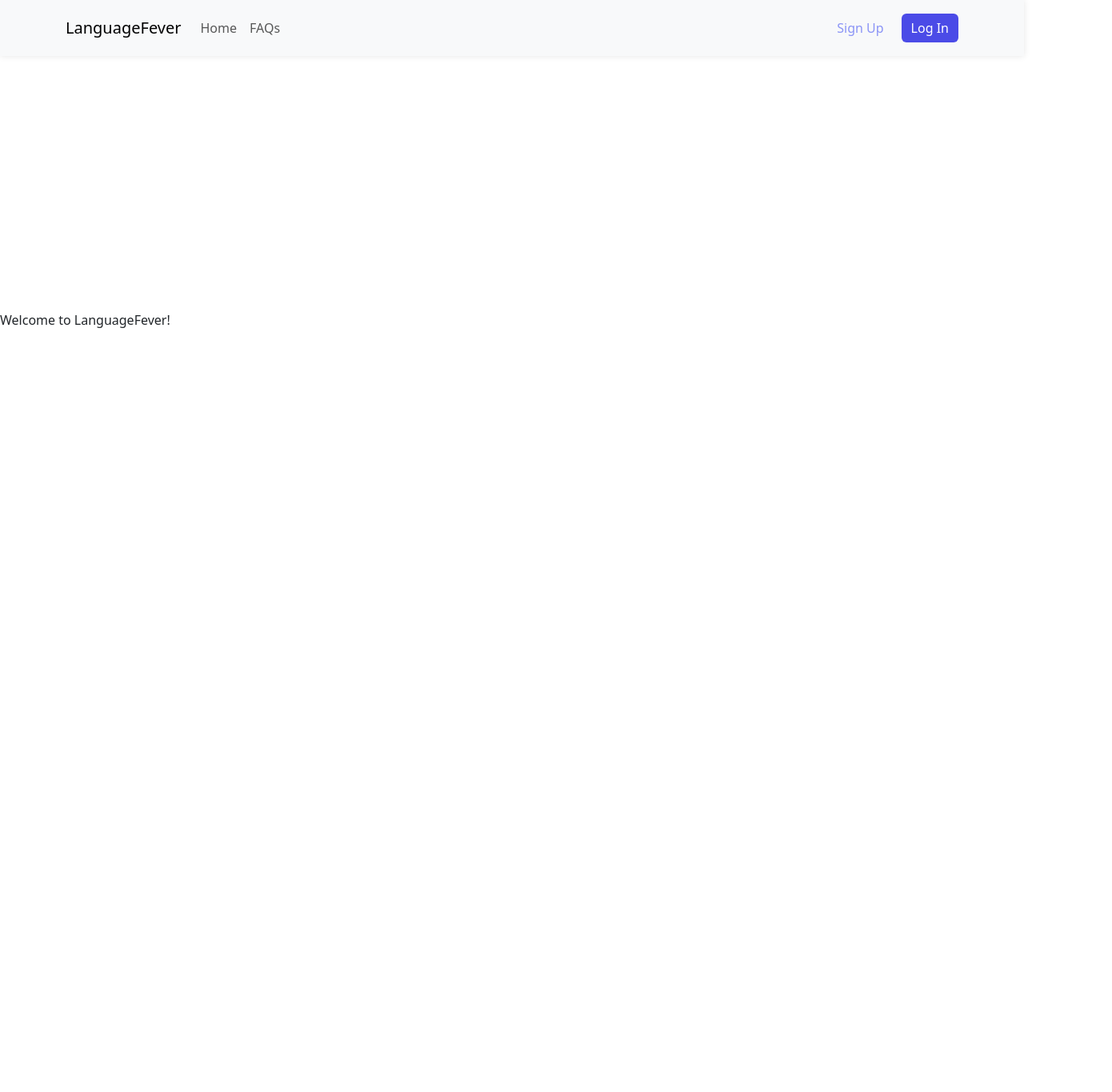
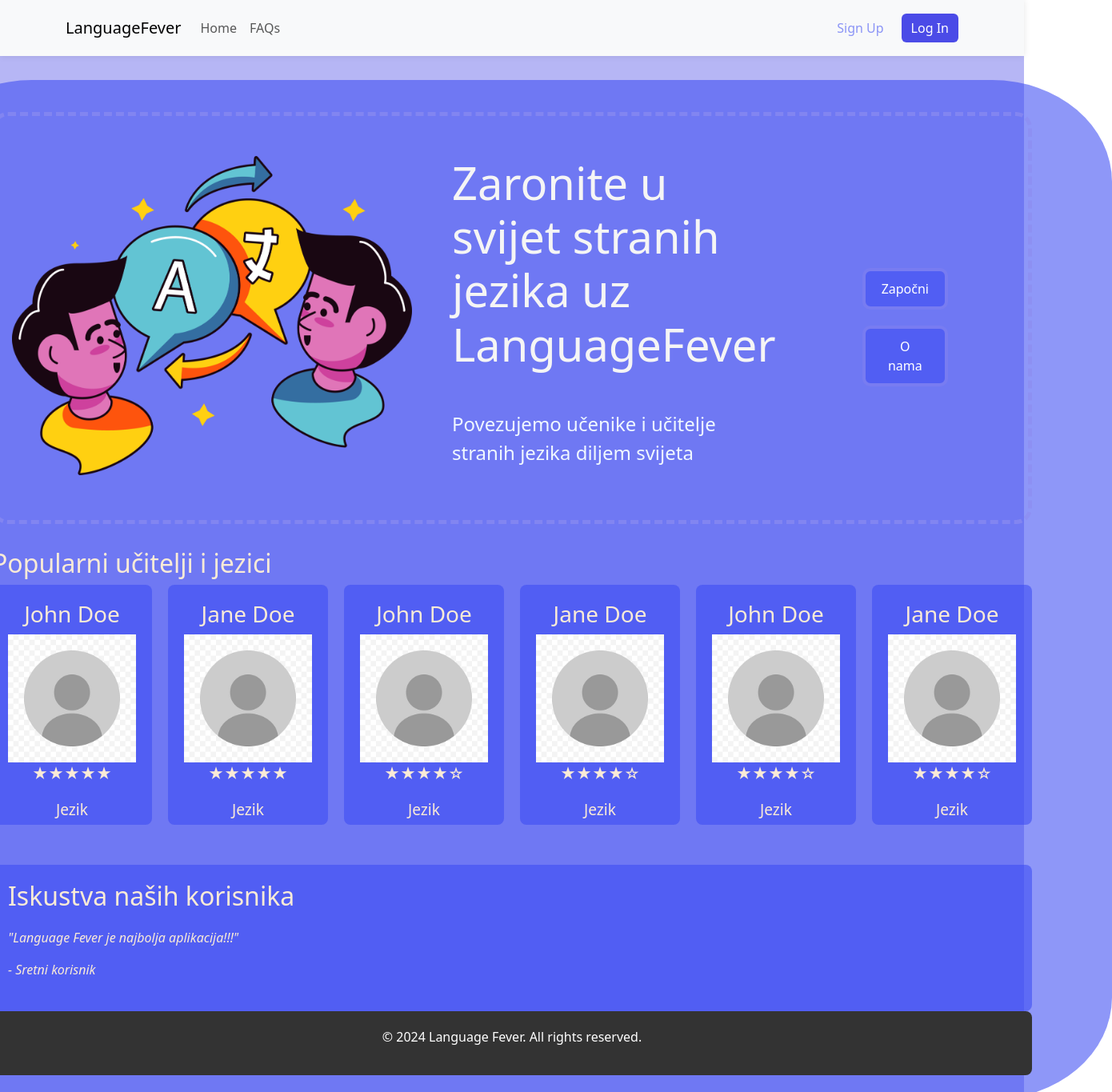
Before and after one commit to Progici/LanguageFever, a React (Vite) app in the folder frontend/my-react-app/: page / in a window 1280 px wide. Shown: the top 1365 px of the page at 80% size, 1390 px wide, since content can reach past the window. Before the commit the page ends 800 px from the top, so only its background shows below. Built offline with nearby package versions, Linux system fonts and the light colour scheme.

Commit message:
Home page aplikacije

```diff
--- /dev/null
+++ b/frontend/my-react-app/src/components/Home.css
@@ -0,0 +1,145 @@
+/* src/HomePage.css */
+
+.home {
+    padding-top: 100px;
+    padding-bottom: 30px;
+    padding-left: 200px;
+    padding-right: 200px;
+    display: flex;
+    flex-direction: column;
+    justify-content: center;
+    align-items: center;
+    background-color: rgba(141, 141, 240, 0.638);
+    width: 100vw;
+
+  }
+
+  .home-section{
+    border-radius: 10%;
+    padding-top: 40px;
+    padding-bottom: 30px;
+    padding-left: 100px;
+    padding-right: 100px;
+    background-color: rgba(61, 76, 243, 0.582);
+
+  }
+
+  /* Hero Sekcija */
+  .hero-section {
+    display: flex;
+    flex-direction: row;
+    border-radius: 20px;
+    border: dashed rgba(141, 141, 240, 0.638) 5px;
+    padding: 50px 20px;
+    text-align:left;
+    padding-right: 100px;
+
+  }
+
+  .home-picture-div{
+    padding-right: 50px;
+  }
+  .home-picture  {
+    width: 500px;
+  }
+
+  .hero-text{
+    display: flex;
+    flex-direction: column;
+  }
+
+  .hero-text p{
+    width: 70%
+  }
+
+  .hero-buttons{
+    margin-top: 120px;
+    display: flex;
+    flex-direction: column;
+    align-items:center;
+  }
+
+  .hero-section h1 {
+    font-size: 3.5em;
+    color:whitesmoke;
+    padding-bottom: 40px;
+    width: 80%;
+  }
+
+  .hero-section p {
+    font-size: 1.5em;
+    color:aliceblue;
+  }
+
+  .cta-button {
+    margin-top: 20px;
+    padding: 10px 20px;
+    font-size: 1em;
+    color: #fff;
+    background-color:rgba(61, 76, 243, 0.582);
+    border: 4px solid rgba(141, 141, 240, 0.638);
+    cursor: pointer;
+    border-radius: 10px;
+
+  }
+
+
+  /* Popularni jezici ili učitelji */
+  .popular-section {
+    padding-top: 30px;
+    padding-bottom: 50px;
+  }
+
+  .popular-section h2{
+    color: antiquewhite;
+  }
+
+  .popular-cards {
+    display: flex;
+    justify-content: center;
+    gap: 20px;
+  }
+
+  .card {
+    width: 200px;
+    height: 300px;
+    padding: 20px;
+    background-color: rgba(61, 76, 243, 0.582);
+    border-radius: 8px;
+    border: none;
+  }
+
+  .card h3{
+    color: antiquewhite;
+    text-align: center;
+  }
+
+  .card p{
+    text-align: center;
+    font-size: larger;
+    color: antiquewhite;
+  }
+
+  /* Testimonijali */
+  .testimonials-section {
+    background-color: rgba(61, 76, 243, 0.582);
+    border-radius: 8px;
+    padding: 20px 20px;
+    color: antiquewhite;
+  }
+
+  .testimonial {
+    font-style: italic;
+    color: antiquewhite;
+    margin: 20px 0;
+  }
+
+  /* Footer */
+  .footer {
+    width: 100%;
+    padding: 20px;
+    background-color: #333;
+    color: #fff;
+    text-align: center;
+    border-radius: 8px;
+  }
--- a/frontend/my-react-app/src/components/Home.jsx
+++ b/frontend/my-react-app/src/components/Home.jsx
@@ -1,5 +1,91 @@
+import teacherPhoto from '../assets/images/teacherphoto.jpg';
+import homeImage from '../assets/images/homeimage.png';
+import { Link } from "react-router-dom";
+import "./Home.css";
+
+
 function Home() {
-  return <div>Welcome to LanguageFever!</div>;
+  return (
+    <>
+      <div className="home">
+          <div className="home-section">
+            <section className="hero-section">
+              <div className="home-picture-div">
+                <img src={homeImage} className="home-picture"/>
+              </div>
+              <section className="hero-text">
+                <h1>Zaronite u svijet stranih jezika uz LanguageFever</h1>
+                <p>Povezujemo učenike i učitelje stranih jezika diljem svijeta</p>
+              </section>
+              <section className ="hero-buttons">
+                <Link to="/signup">
+                  <button className="cta-button" href="#signup">Započni</button>
+                </Link>
+                <button className="cta-button">O nama</button>
+              </section>
+            </section>
+
+
+
+            <section className="popular-section">
+              <h2>Popularni učitelji i jezici</h2>
+              <div className="popular-cards">
+                <div className="card">
+                  <h3>John Doe</h3>
+                  <img src={teacherPhoto} className="teach-photo"/>
+                  <p>★★★★★</p>
+                  <p>Jezik</p>
+                </div>
+                <div className="card">
+                  <h3>Jane Doe</h3>
+                  <img src={teacherPhoto} className="teach-photo"/>
+                  <p>★★★★★</p>
+                  <p>Jezik</p>
+                </div>
+                <div className="card">
+                  <h3>John Doe</h3>
+                  <img src={teacherPhoto} className="teach-photo"/>
+                  <p>★★★★☆</p>
+                  <p>Jezik</p>
+                </div>
+                <div className="card">
+                  <h3>Jane Doe</h3>
+                  <img src={teacherPhoto} className="teach-photo"/>
+                  <p>★★★★☆</p>
+                  <p>Jezik</p>
+                </div>
+                <div className="card">
+                  <h3>John Doe</h3>
+                  <img src={teacherPhoto} className="teach-photo"/>
+                  <p>★★★★☆</p>
+                  <p>Jezik</p>
+                </div>
+                <div className="card">
+                  <h3>Jane Doe</h3>
+                  <img src={teacherPhoto} className="teach-photo"/>
+                  <p>★★★★☆</p>
+                  <p>Jezik</p>
+                </div>
+              </div>
+            </section>
+
+
+            <section className="testimonials-section">
+              <h2>Iskustva naših korisnika</h2>
+              <div className="testimonial">
+                <p>"Language Fever je najbolja aplikacija!!!"</p>
+                <span>- Sretni korisnik</span>
+              </div>
+            </section>
+
+
+            <footer className="footer">
+              <p>&copy; 2024 Language Fever. All rights reserved.</p>
+            </footer>
+          </div>
+        </div>
+      </>
+  );
 }
 
 export default Home;
```
Also changed, not shown: frontend/my-react-app/src/assets/images/homeimage.png (added), frontend/my-react-app/src/assets/images/teacherphoto.jpg (added).
